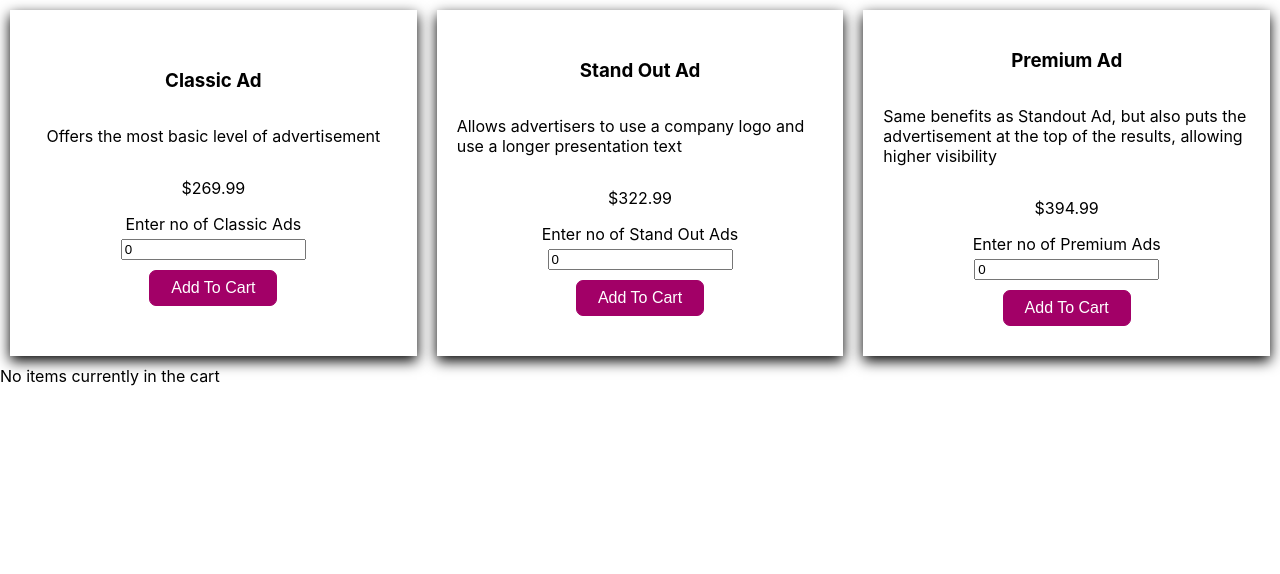
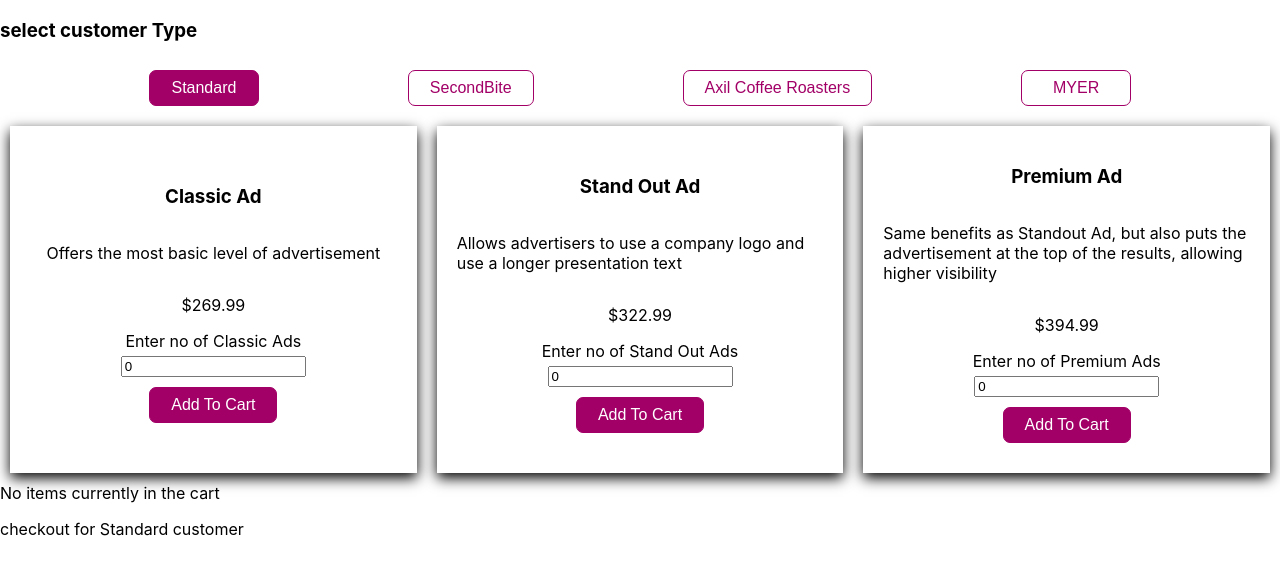
Before and after one commit to Brauxel/seek-code-test, a React (Create React App) app: page / in a window 1280 px wide. Shown: the top 574 px of the page. Built offline with nearby package versions, Linux system fonts and the light colour scheme.

Commit message:
customer type state created

```diff
--- a/src/App.tsx
+++ b/src/App.tsx
@@ -1,11 +1,44 @@
+import { useState } from 'react'
 import { Cart } from './components/shared/organisms/cart/Cart'
 import { CartProvider } from './components/contexts/CartContext'
 import { ProductList } from './components/shared/organisms/productList/ProductList'
 import { products } from './mockData/products'
+import { Checkout } from './components/shared/organisms/checkout/Checkout'
+import { ButtonsRow } from './components/shared/molecules/buttonRow/ButtonsRow'
 
-export const App = () => (
-  <CartProvider>
-    <ProductList products={products} />
-    <Cart />
-  </CartProvider>
-)
+export const App = () => {
+  const [customerType, setCustomerType] = useState('Standard')
+
+  const handleCustomerTypeChange = (
+    e: React.MouseEvent<HTMLButtonElement, MouseEvent>
+  ) => {
+    const { value } = e.target as HTMLInputElement
+    if (value) setCustomerType(value)
+  }
+
+  const customerTypeButtons = [
+    { name: 'Standard', label: 'Standard', value: 'Standard' },
+    { name: 'SecondBite', label: 'SecondBite', value: 'SecondBite' },
+    {
+      name: 'Axil Coffee Roasters',
+      label: 'Axil Coffee Roasters',
+      value: 'Axil Coffee Roasters',
+    },
+    { name: 'MYER', label: 'MYER', value: 'MYER' },
+  ]
+
+  return (
+    <CartProvider>
+      <ButtonsRow
+        buttons={customerTypeButtons}
+        title="Choose a customer type"
+        activeButton={customerType}
+        onClick={handleCustomerTypeChange}
+      />
+
+      <ProductList products={products} />
+      <Cart />
+      <Checkout customerType={customerType} />
+    </CartProvider>
+  )
+}
--- /dev/null
+++ b/src/components/shared/molecules/buttonRow/ButtonsRow.scss
@@ -0,0 +1,6 @@
+.buttons-row {
+  &__holder {
+    display: flex;
+    justify-content: space-evenly;
+  }
+}
--- /dev/null
+++ b/src/components/shared/molecules/buttonRow/ButtonsRow.tsx
@@ -0,0 +1,44 @@
+import { ButtonHTMLAttributes, DetailedHTMLProps } from 'react'
+import { Button } from '../../atoms/button/Button'
+import './ButtonsRow.scss'
+
+interface ButtonAttributes
+  extends DetailedHTMLProps<
+    ButtonHTMLAttributes<HTMLButtonElement>,
+    HTMLButtonElement
+  > {
+  value: string
+  name: string
+  label: string
+}
+
+interface Props {
+  title?: string
+  buttons: ButtonAttributes[]
+  activeButton?: string
+  onClick?: (e: React.MouseEvent<HTMLButtonElement, MouseEvent>) => void
+}
+
+export const ButtonsRow: React.FC<Props> = ({
+  title,
+  buttons,
+  activeButton,
+  onClick,
+}) => (
+  <div className="buttons-row">
+    {title && <h3>select customer Type</h3>}
+    <div className="buttons-row__holder">
+      {buttons.map(({ name, value, label }) => (
+        <Button
+          appearance={activeButton === value ? 'primary' : 'secondary'}
+          key={value}
+          value={value}
+          name={name}
+          onClick={onClick}
+        >
+          {label}
+        </Button>
+      ))}
+    </div>
+  </div>
+)
--- /dev/null
+++ b/src/components/shared/organisms/checkout/Checkout.tsx
@@ -0,0 +1,9 @@
+interface Props {
+  customerType: string
+}
+
+export const Checkout: React.FC<Props> = ({ customerType }) => (
+  <div>
+    <p>checkout for {customerType} customer</p>
+  </div>
+)
```
